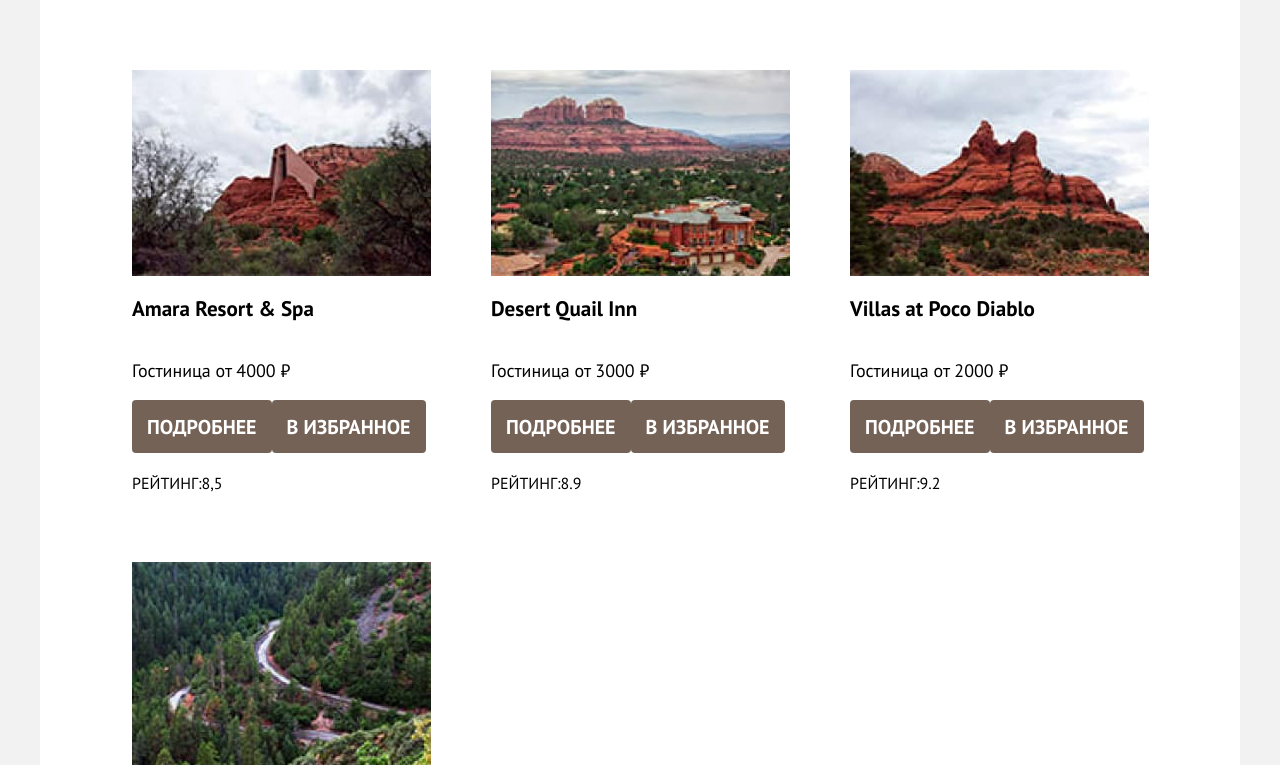
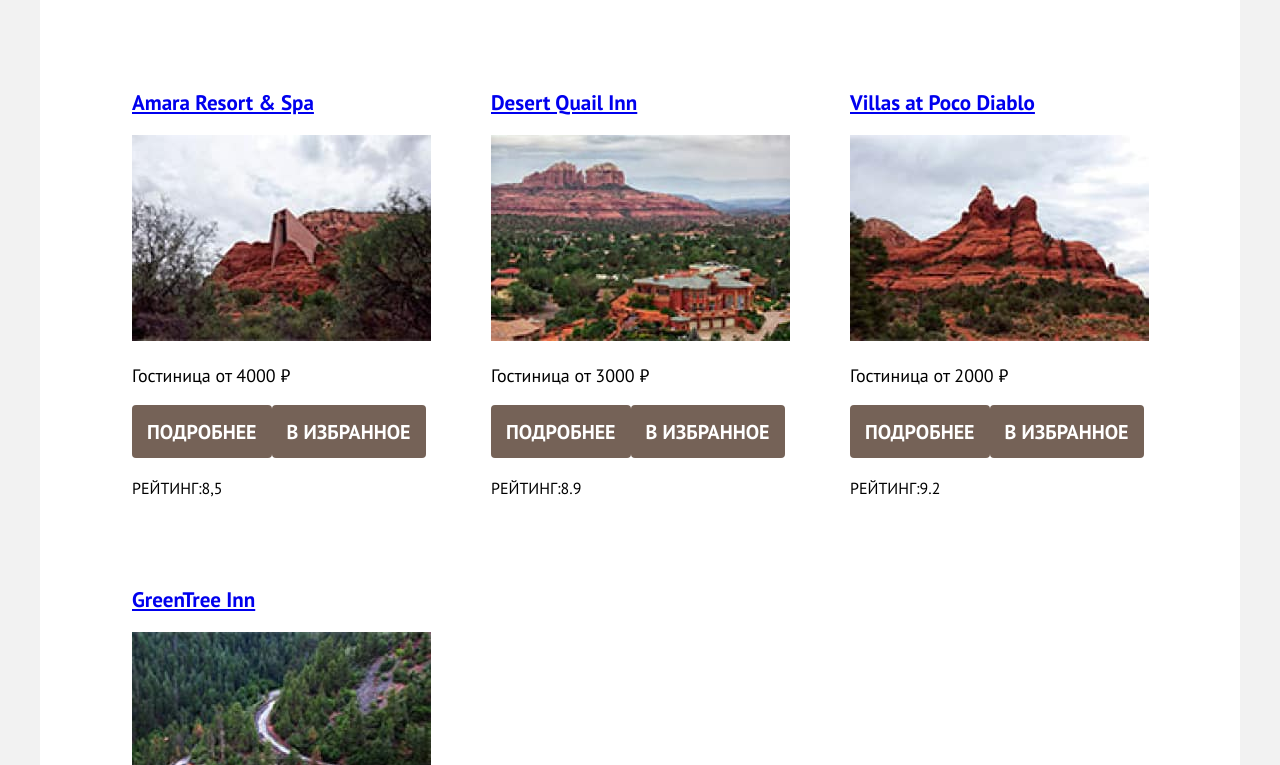
Before and after one commit to htmlacademy-htmlcss/2002913-sedona-33, a plain HTML site: page catalog.html in a window 1280 px wide. Shown: the part 435-1200 px from the top of the page. Drawn offline with Linux system fonts and the light colour scheme.

Commit message:
object-fit и ссылки для карточек

```diff
--- a/catalog.html
+++ b/catalog.html
@@ -157,8 +157,8 @@
     <div class="catalog-hotel-list">
       <ul class="hotel-list">
         <li class="hotel-card">
-            <h3>Amara Resort & Spa</h3>
-            <img class="hotel-card-image" src="images/catalog/catalog-spa.jpg" width="299" height="206" alt="Здание расположенное в скале на фоне облаков">
+            <a href="#"><h3>Amara Resort & Spa</h3></a>
+            <a href="#"><img class="hotel-card-image" src="images/catalog/catalog-spa.jpg" width="299" height="206" alt="Здание расположенное в скале на фоне облаков"></a>
           <p>Гостиница
             <span class="hotel-card-price">
               от 4000 &#8381;
@@ -174,8 +174,8 @@
           </p>
         </li>
         <li class="hotel-card">
-            <h3>Desert Quail Inn</h3>
-            <img class="hotel-card-image" src="images/catalog/Catalog-desert.jpg" width="299" height="206" alt="Трехэтажное здание отеля,кирпичного цвета,в окружении деревьев,на фоне скалы">
+            <a href="#"><h3>Desert Quail Inn</h3></a>
+            <a href="#"><img class="hotel-card-image" src="images/catalog/Catalog-desert.jpg" width="299" height="206" alt="Трехэтажное здание отеля,кирпичного цвета,в окружении деревьев,на фоне скалы"></a>
           <p>Гостиница
             <span class="hotel-card-price">
               от 3000 &#8381;
@@ -191,8 +191,8 @@
           </p>
         </li>
         <li class="hotel-card">
-            <h3>Villas at Poco Diablo</h3>
-            <img class="hotel-card-image" src="images/catalog/Catalog-villas.jpg" width="299" height="206" alt="красивая скада с двумя пиками и зеленью у подножья">
+            <a href="#"><h3>Villas at Poco Diablo</h3></a>
+            <a href="#"><img class="hotel-card-image" src="images/catalog/Catalog-villas.jpg" width="299" height="206" alt="красивая скада с двумя пиками и зеленью у подножья"></a>
           <p>Гостиница
             <span class="hotel-card-price">
               от 2000 &#8381;
@@ -208,8 +208,8 @@
           </p>
         </li>
         <li class="hotel-card">
-            <h3>GreenTree Inn</h3>
-            <img class="hotel-card-image" src="images/catalog/Catalog-greentree.jpg" width="299" height="206" alt="Горная,извилистая дорога с высоты птичьего полета">
+            <a href="#"><h3>GreenTree Inn</h3></a>
+            <a href="#"><img class="hotel-card-image" src="images/catalog/Catalog-greentree.jpg" width="299" height="206" alt="Горная,извилистая дорога с высоты птичьего полета"></a>
           <p>Гостиница
             <span class="hotel-card-price">
               от 3000 &#8381;
--- a/styles/style.css
+++ b/styles/style.css
@@ -428,6 +428,11 @@
 }
 
 
+.button-social {
+  display: block;
+}
+
+
 .catalog-body {
   font-family: "PT Sans", sans-serif;
   font-size: 18px;
@@ -613,6 +618,7 @@
 
 .hotel-card-image {
   order: -2;
+  object-fit: cover;
 }
 
 
```
